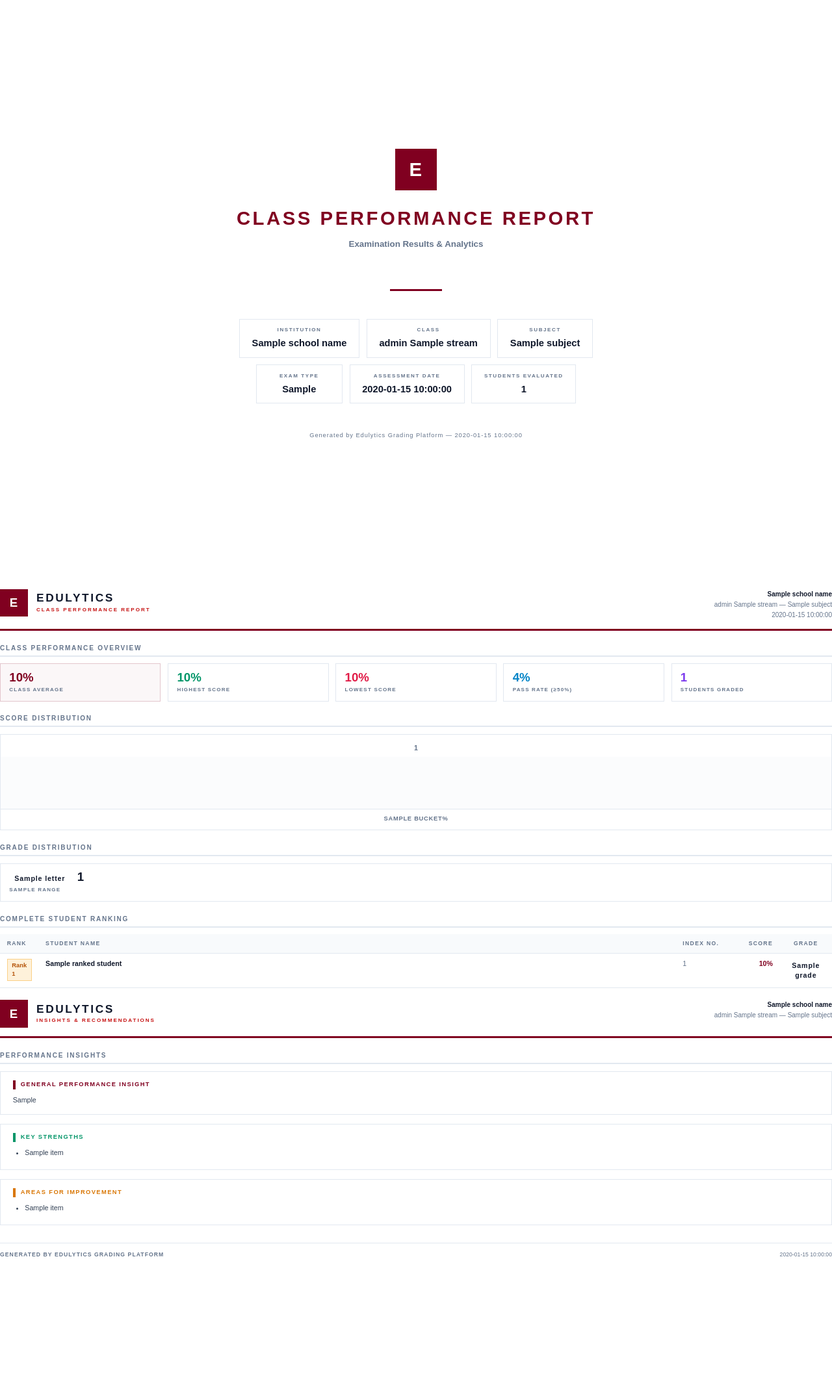
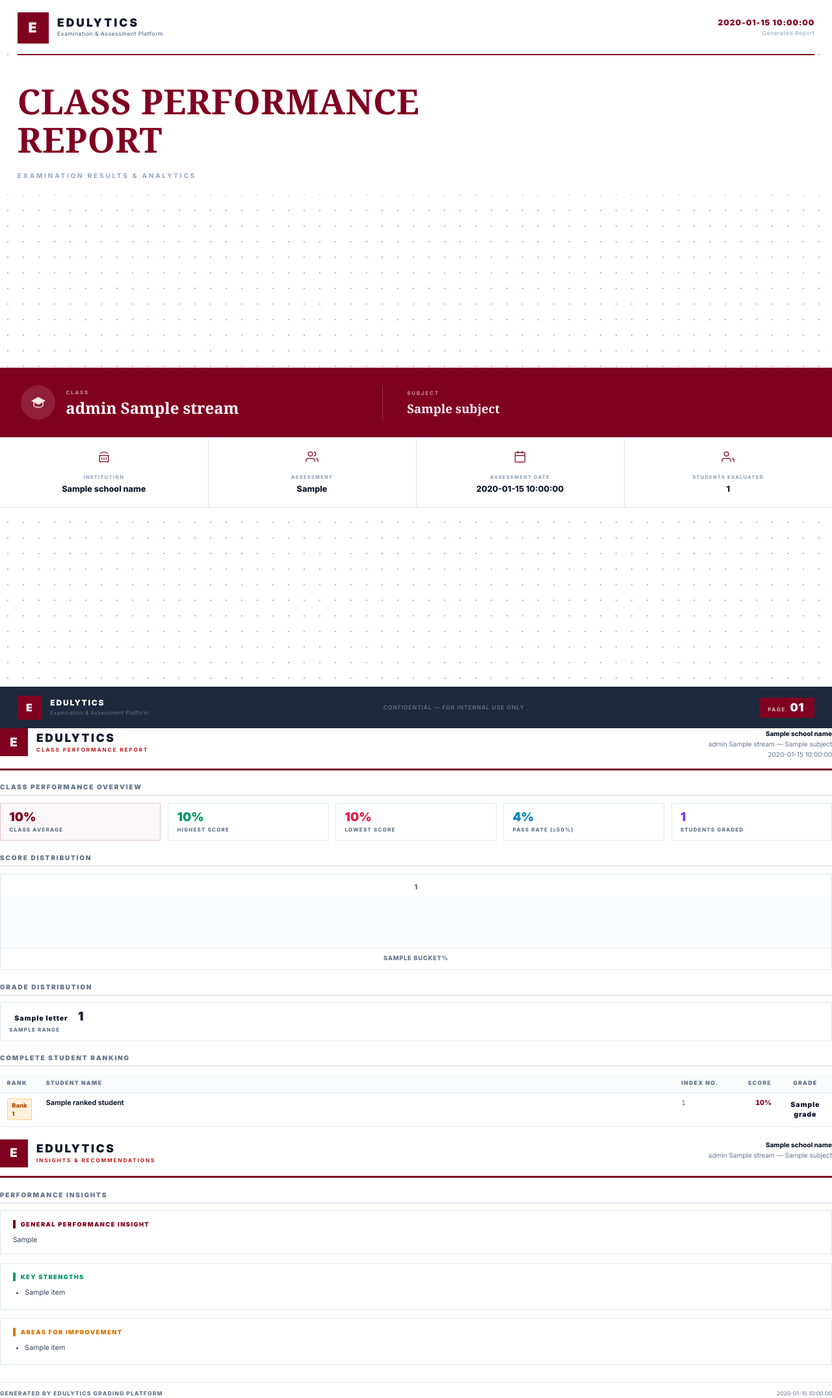
Before and after one commit to 700Dreamer/edu_exam_gen_ai77, a Python web app: template core/templates/class_report.html in a window 1280 px wide. Shown: the whole page at 65% size. Before the commit the page ends 1934 px from the top, so only its background shows below. Run offline with Jinja, Linux system fonts and the light colour scheme; the template is opened without the code that fills it: most values are stand-ins (such as "Sample title", 1, 10 or a date in 2020).

Commit message:
report design

```diff
--- a/core/templates/class_report.html
+++ b/core/templates/class_report.html
@@ -6,45 +6,129 @@
 </head>
 <body>
 
-  <!-- Cover Page -->
+  <!-- ═══════════════════════════════════════════
+       COVER PAGE
+  ══════════════════════════════════════════════ -->
   <div class="cover-page">
-    <div class="cover-brand-mark">E</div>
-    <div class="cover-title">Class Performance Report</div>
-    <div class="cover-subtitle">Examination Results &amp; Analytics</div>
-    <div class="cover-divider"></div>
 
-    <div class="cover-meta-grid">
-      <div class="cover-meta-item">
-        <div class="meta-label">Institution</div>
-        <div class="meta-value">{{ school_name }}</div>
+    <!-- Top Brand Bar -->
+    <div class="cover-top-bar">
+      <div class="cover-brand-row">
+        <div class="cover-logo-box">E</div>
+        <div class="cover-brand-text">
+          <div class="cover-brand-name">EDULYTICS</div>
+          <div class="cover-brand-tagline">Examination &amp; Assessment Platform</div>
+        </div>
       </div>
-      <div class="cover-meta-item">
-        <div class="meta-label">Class</div>
-        <div class="meta-value">{{ level }} {{ stream }}</div>
-      </div>
-      <div class="cover-meta-item">
-        <div class="meta-label">Subject</div>
-        <div class="meta-value">{{ subject }}</div>
+      <div class="cover-date-box">
+        <div class="cover-date-value">{{ exam_date|upper }}</div>
+        <div class="cover-date-sub">Generated Report</div>
       </div>
     </div>
 
-    <div class="cover-meta-grid" style="margin-top: 8pt;">
-      <div class="cover-meta-item">
-        <div class="meta-label">Exam Type</div>
-        <div class="meta-value">{{ exam_type }}</div>
+    <!-- Thin brand rule under top bar -->
+    <div class="cover-top-rule"></div>
+
+    <!-- Large Title Area -->
+    <div class="cover-title-area">
+      <div class="cover-main-title">CLASS PERFORMANCE<br>REPORT</div>
+      <div class="cover-main-subtitle">EXAMINATION RESULTS &amp; ANALYTICS</div>
+    </div>
+
+    <!-- Spacer to push class band toward lower third -->
+    <div class="cover-spacer"></div>
+
+    <!-- Class Info Band (full-width dark burgundy) -->
+    <div class="cover-class-band">
+      <!-- Left: Icon + class details -->
+      <div class="cover-band-left">
+        <div class="cover-band-icon">
+          <svg width="24" height="24" viewBox="0 0 24 24" fill="none" xmlns="http://www.w3.org/2000/svg">
+            <path d="M12 3L1 9l11 6 11-6-11-6z" fill="rgba(255,255,255,0.9)"/>
+            <path d="M5 11.5v4.5c0 1.5 3.1 3 7 3s7-1.5 7-3v-4.5" fill="none" stroke="rgba(255,255,255,0.9)" stroke-width="1.5" stroke-linecap="round"/>
+          </svg>
+        </div>
+        <div class="cover-band-details">
+          <div class="cover-band-sub-label">CLASS</div>
+          <div class="cover-band-class">{{ level }} {{ stream }}</div>
+        </div>
       </div>
-      <div class="cover-meta-item">
-        <div class="meta-label">Assessment Date</div>
-        <div class="meta-value">{{ exam_date }}</div>
-      </div>
-      <div class="cover-meta-item">
-        <div class="meta-label">Students Evaluated</div>
-        <div class="meta-value">{{ total_students }}</div>
+      <!-- Vertical divider -->
+      <div class="cover-band-vdivider"></div>
+      <!-- Right: subject -->
+      <div class="cover-band-right">
+        <div class="cover-band-sub-label">SUBJECT</div>
+        <div class="cover-band-subject">{{ subject }}</div>
       </div>
     </div>
 
-    <div class="cover-footer-text">Generated by Edulytics Grading Platform &mdash; {{ generated_at }}</div>
+    <!-- 4-Column Metadata Strip -->
+    <table class="cover-meta-table">
+      <tr>
+        <td class="cover-meta-cell">
+          <div class="cover-meta-icon">
+            <svg width="20" height="20" viewBox="0 0 24 24" fill="none" xmlns="http://www.w3.org/2000/svg">
+              <path d="M3 21h18M3 10h18M5 6l7-3 7 3M4 10v11M20 10v11M8 14v3M12 14v3M16 14v3" stroke="#800020" stroke-width="1.5" stroke-linecap="round" stroke-linejoin="round"/>
+            </svg>
+          </div>
+          <div class="cover-meta-label">INSTITUTION</div>
+          <div class="cover-meta-val">{{ school_name }}</div>
+        </td>
+        <td class="cover-meta-cell cover-meta-divider">
+          <div class="cover-meta-icon">
+            <svg width="20" height="20" viewBox="0 0 24 24" fill="none" xmlns="http://www.w3.org/2000/svg">
+              <path d="M17 21v-2a4 4 0 0 0-4-4H5a4 4 0 0 0-4 4v2" stroke="#800020" stroke-width="1.5" stroke-linecap="round"/>
+              <circle cx="9" cy="7" r="4" stroke="#800020" stroke-width="1.5"/>
+              <path d="M23 21v-2a4 4 0 0 0-3-3.87M16 3.13a4 4 0 0 1 0 7.75" stroke="#800020" stroke-width="1.5" stroke-linecap="round"/>
+            </svg>
+          </div>
+          <div class="cover-meta-label">ASSESSMENT</div>
+          <div class="cover-meta-val">{{ exam_type }}</div>
+        </td>
+        <td class="cover-meta-cell cover-meta-divider">
+          <div class="cover-meta-icon">
+            <svg width="20" height="20" viewBox="0 0 24 24" fill="none" xmlns="http://www.w3.org/2000/svg">
+              <rect x="3" y="4" width="18" height="18" rx="2" stroke="#800020" stroke-width="1.5"/>
+              <path d="M16 2v4M8 2v4M3 10h18" stroke="#800020" stroke-width="1.5" stroke-linecap="round"/>
+            </svg>
+          </div>
+          <div class="cover-meta-label">ASSESSMENT DATE</div>
+          <div class="cover-meta-val">{{ exam_date }}</div>
+        </td>
+        <td class="cover-meta-cell cover-meta-divider">
+          <div class="cover-meta-icon">
+            <svg width="20" height="20" viewBox="0 0 24 24" fill="none" xmlns="http://www.w3.org/2000/svg">
+              <path d="M17 21v-2a4 4 0 0 0-4-4H5a4 4 0 0 0-4 4v2" stroke="#800020" stroke-width="1.5" stroke-linecap="round"/>
+              <circle cx="9" cy="7" r="4" stroke="#800020" stroke-width="1.5"/>
+              <path d="M23 21v-2a4 4 0 0 0-3-3.87" stroke="#800020" stroke-width="1.5" stroke-linecap="round"/>
+            </svg>
+          </div>
+          <div class="cover-meta-label">STUDENTS EVALUATED</div>
+          <div class="cover-meta-val">{{ total_students }}</div>
+        </td>
+      </tr>
+    </table>
+
+    <!-- Dark Footer Bar -->
+    <div class="cover-footer-bar">
+      <div class="cover-footer-brand-row">
+        <div class="cover-footer-logo-box">E</div>
+        <div>
+          <div class="cover-footer-brand">EDULYTICS</div>
+          <div class="cover-footer-tagline">Examination &amp; Assessment Platform</div>
+        </div>
+      </div>
+      <div class="cover-footer-center">
+        Confidential &mdash; For Internal Use Only
+      </div>
+      <div class="cover-footer-page">
+        <span class="cover-footer-page-label">PAGE</span>
+        <span class="cover-footer-page-num">01</span>
+      </div>
+    </div>
+
   </div>
+  <!-- END COVER PAGE -->
 
   <!-- Page 2: Score Distribution & Class Stats -->
   <div class="report-header">
--- a/core/templates/pdf_styles.css
+++ b/core/templates/pdf_styles.css
@@ -1,7 +1,10 @@
 /* ── Edulytics PDF Report Stylesheet ──
-   Mirrors the frontend design system: Outfit font, burgundy brand palette,
+   Mirrors the frontend design system: Inter font, burgundy brand palette,
    sharp geometry (no border-radius), uppercase micro-labels, same status colors.
 */
+
+@import url('https://fonts.googleapis.com/css2?family=Inter:ital,opsz,wght@0,14..32,300;0,14..32,400;0,14..32,500;0,14..32,600;0,14..32,700;0,14..32,800;0,14..32,900&display=swap');
+
 
 @page {
   size: A4;
@@ -9,7 +12,7 @@
 
   @bottom-center {
     content: "Page " counter(page) " of " counter(pages);
-    font-family: 'Outfit', sans-serif;
+    font-family: 'Inter', sans-serif;
     font-size: 7pt;
     color: #94a3b8;
     letter-spacing: 0.08em;
@@ -28,7 +31,7 @@
 }
 
 body {
-  font-family: 'Outfit', sans-serif;
+  font-family: 'Inter', sans-serif;
   font-size: 9pt;
   color: #0f172a;
   line-height: 1.5;
@@ -392,16 +395,328 @@ tbody tr:nth-child(even) {
   line-height: 1.6;
 }
 
-/* ── Cover Page (class report) ── */
+/* ════════════════════════════════════════════
+   COVER PAGE — Premium Layout
+════════════════════════════════════════════ */
+
 .cover-page {
+  page-break-after: always;
+  position: relative;
+  width: 100%;
+  height: 841pt;
+  padding: 0;
+  margin: 0;
+  background-color: #ffffff;
+  /* Subtle dot grid at 30% opacity — shows only in the open breathing zone */
+  background-image: radial-gradient(circle, rgba(128, 0, 32, 0.30) 1px, transparent 1px);
+  background-size: 18pt 18pt;
+  font-family: 'Inter', sans-serif;
+  overflow: hidden;
+}
+
+/* ── Top brand bar ── */
+.cover-top-bar {
+  position: relative;
   display: flex;
-  flex-direction: column;
+  justify-content: space-between;
+  align-items: center;
+  padding: 14pt 20pt 12pt 20pt;
+  background: #ffffff;
+  z-index: 1;
+}
+
+.cover-brand-row {
+  display: flex;
+  align-items: center;
+  gap: 10pt;
+}
+
+.cover-logo-box {
+  width: 36pt;
+  height: 36pt;
+  background: #800020;
+  color: white;
+  font-weight: 900;
+  font-size: 16pt;
+  display: flex;
+  align-items: center;
   justify-content: center;
+  letter-spacing: 0.05em;
+  flex-shrink: 0;
+}
+
+.cover-brand-name {
+  font-size: 13pt;
+  font-weight: 900;
+  letter-spacing: 0.18em;
+  color: #0f172a;
+  line-height: 1;
+}
+
+.cover-brand-tagline {
+  font-size: 6.5pt;
+  font-weight: 500;
+  color: #64748b;
+  letter-spacing: 0.05em;
+  margin-top: 2pt;
+}
+
+.cover-date-box {
+  text-align: right;
+}
+
+.cover-date-value {
+  font-size: 9pt;
+  font-weight: 900;
+  color: #800020;
+  letter-spacing: 0.08em;
+  line-height: 1.2;
+}
+
+.cover-date-sub {
+  font-size: 6.5pt;
+  color: #94a3b8;
+  letter-spacing: 0.06em;
+  margin-top: 2pt;
+}
+
+/* ── Thin rule under top bar ── */
+.cover-top-rule {
+  height: 1.5pt;
+  background: #800020;
+  margin: 0 20pt;
+  position: relative;
+  z-index: 1;
+}
+
+/* ── Large title area ── */
+.cover-title-area {
+  position: relative;
+  padding: 32pt 20pt 16pt 20pt;
+  background: #ffffff;
+  z-index: 1;
+}
+
+.cover-spacer {
+  height: 200pt;
+  display: block;
+  /* dots show through here — no background */
+}
+
+.cover-main-title {
+  font-family: Georgia, 'Times New Roman', serif;
+  font-size: 40pt;
+  font-weight: 700;
+  color: #800020;
+  letter-spacing: 0.01em;
+  line-height: 1.1;
+  margin-bottom: 14pt;
+}
+
+.cover-main-subtitle {
+  font-size: 7.5pt;
+  font-weight: 700;
+  letter-spacing: 0.28em;
+  color: #94a3b8;
+  text-transform: uppercase;
+}
+
+/* ── Full-width class info band ── */
+.cover-class-band {
+  background: #800020;
+  display: flex;
   align-items: center;
-  min-height: 680pt;
+  padding: 20pt 24pt;
+  gap: 0;
+}
+
+.cover-band-left {
+  display: flex;
+  align-items: center;
+  gap: 12pt;
+  flex: 1;
+}
+
+.cover-band-icon {
+  width: 40pt;
+  height: 40pt;
+  background: rgba(255, 255, 255, 0.12);
+  border-radius: 50%;
+  display: flex;
+  align-items: center;
+  justify-content: center;
+  flex-shrink: 0;
+}
+
+.cover-band-details {
+  flex: 1;
+}
+
+.cover-band-sub-label {
+  font-size: 6pt;
+  font-weight: 800;
+  letter-spacing: 0.22em;
+  text-transform: uppercase;
+  color: rgba(255, 255, 255, 0.5);
+  margin-bottom: 4pt;
+}
+
+.cover-band-class {
+  font-family: Georgia, 'Times New Roman', serif;
+  font-size: 18pt;
+  font-weight: 700;
+  color: #ffffff;
+  line-height: 1.1;
+}
+
+.cover-band-vdivider {
+  width: 1pt;
+  height: 40pt;
+  background: rgba(255, 255, 255, 0.2);
+  margin: 0 28pt;
+  flex-shrink: 0;
+}
+
+.cover-band-right {
+  flex: 1.2;
+}
+
+.cover-band-subject {
+  font-family: Georgia, 'Times New Roman', serif;
+  font-size: 14pt;
+  font-weight: 700;
+  color: rgba(255, 255, 255, 0.95);
+  line-height: 1.25;
+  margin-top: 4pt;
+}
+
+/* ── 4-column metadata strip ── */
+.cover-meta-table {
+  width: 100%;
+  table-layout: fixed;
+  border-collapse: collapse;
+  background: #ffffff;
+  border-top: 1pt solid #e2e8f0;
+  border-bottom: 1pt solid #e2e8f0;
+  margin: 0;
+}
+
+.cover-meta-cell {
+  padding: 14pt 10pt;
   text-align: center;
-  page-break-after: always;
+  vertical-align: middle;
+  border: none;
 }
+
+.cover-meta-divider {
+  border-left: 1pt solid #e2e8f0;
+}
+
+.cover-meta-icon {
+  display: block;
+  text-align: center;
+  margin-bottom: 6pt;
+  height: 22pt;
+  line-height: 1;
+}
+
+.cover-meta-label {
+  font-size: 5.5pt;
+  font-weight: 800;
+  letter-spacing: 0.18em;
+  text-transform: uppercase;
+  color: #94a3b8;
+  margin-bottom: 4pt;
+}
+
+.cover-meta-val {
+  font-size: 9.5pt;
+  font-weight: 800;
+  color: #0f172a;
+  line-height: 1.3;
+}
+
+/* ── Dark footer bar ── */
+.cover-footer-bar {
+  position: absolute;
+  bottom: 0;
+  left: 0;
+  right: 0;
+  background: #1e293b;
+  display: flex;
+  justify-content: space-between;
+  align-items: center;
+  padding: 10pt 20pt;
+}
+
+.cover-footer-brand-row {
+  display: flex;
+  align-items: center;
+  gap: 10pt;
+}
+
+.cover-footer-logo-box {
+  width: 28pt;
+  height: 28pt;
+  background: #800020;
+  color: white;
+  font-weight: 900;
+  font-size: 12pt;
+  display: flex;
+  align-items: center;
+  justify-content: center;
+  flex-shrink: 0;
+  letter-spacing: 0.05em;
+}
+
+.cover-footer-brand {
+  font-size: 9pt;
+  font-weight: 900;
+  letter-spacing: 0.15em;
+  color: #ffffff;
+  line-height: 1;
+}
+
+.cover-footer-tagline {
+  font-size: 6pt;
+  color: #64748b;
+  letter-spacing: 0.06em;
+  margin-top: 2pt;
+}
+
+.cover-footer-center {
+  font-size: 6.5pt;
+  font-weight: 600;
+  letter-spacing: 0.1em;
+  color: #64748b;
+  text-transform: uppercase;
+}
+
+.cover-footer-page {
+  display: flex;
+  align-items: baseline;
+  gap: 5pt;
+  background: #800020;
+  padding: 5pt 12pt 5pt 10pt;
+}
+
+.cover-footer-page-label {
+  font-size: 6pt;
+  font-weight: 800;
+  letter-spacing: 0.2em;
+  color: rgba(255, 255, 255, 0.65);
+  text-transform: uppercase;
+}
+
+.cover-footer-page-num {
+  font-size: 13pt;
+  font-weight: 900;
+  color: #ffffff;
+  letter-spacing: 0.05em;
+  line-height: 1;
+}
+
+
 
 .cover-page .cover-brand-mark {
   width: 48pt;
```
